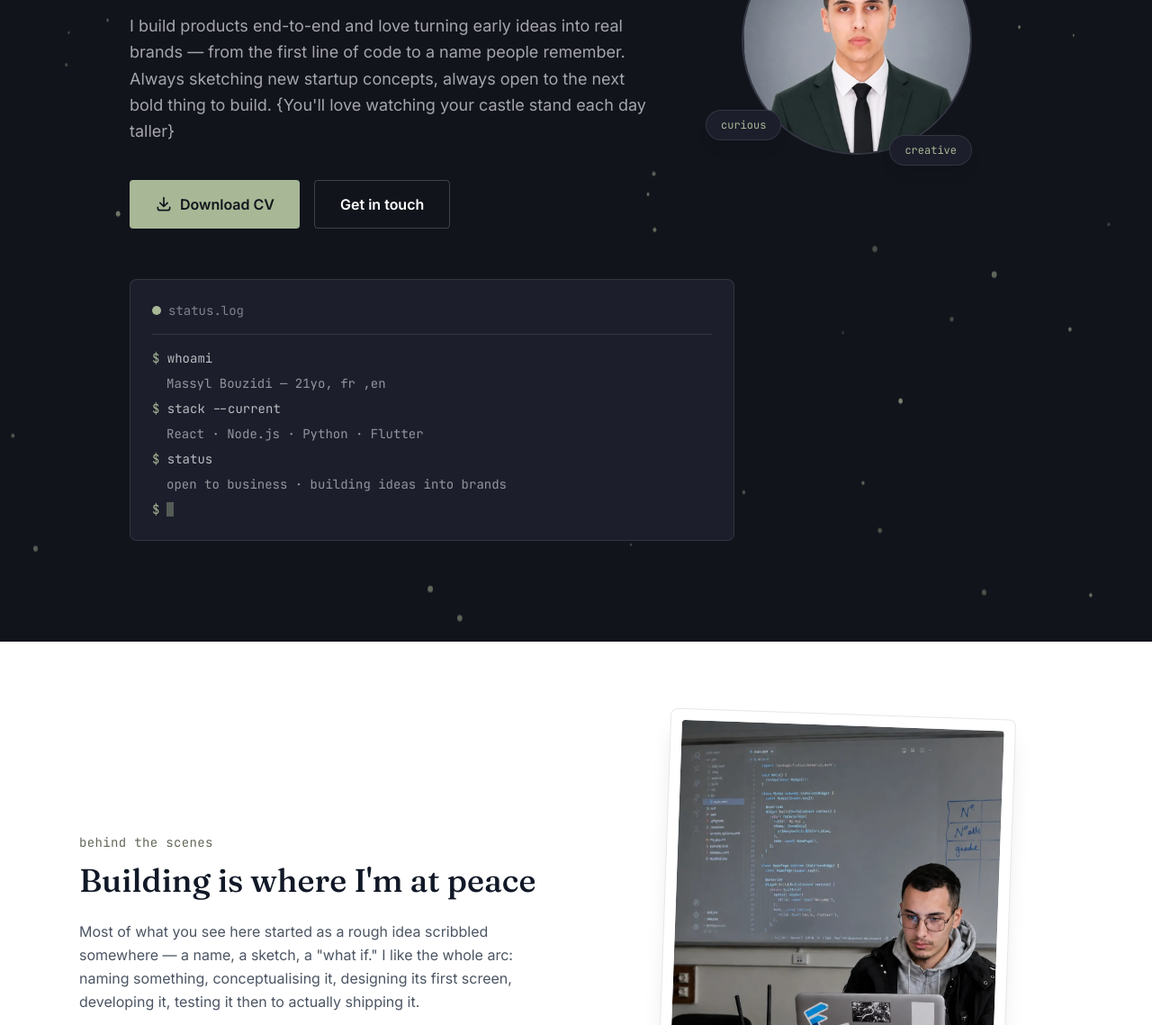
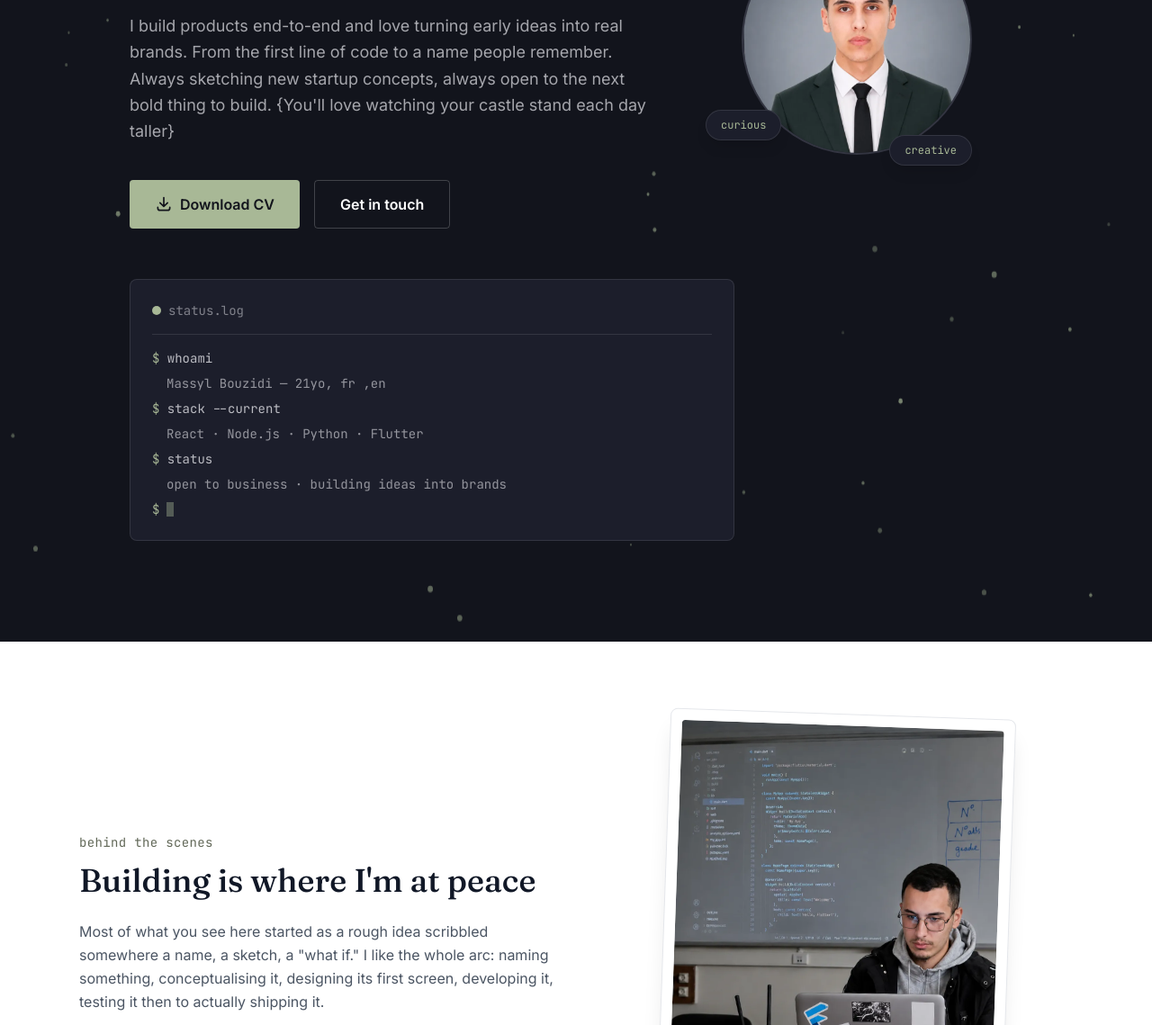
Before and after one commit to massdjelf/portfolio, a plain HTML site: page index.html in a window 1280 px wide. Shown: the part 278-1417 px from the top of the page at 90% size. Drawn offline with nearby package versions, Linux system fonts and the light colour scheme.

Commit message:
small fixes

```diff
--- a/index.html
+++ b/index.html
@@ -3,7 +3,7 @@
 <head>
     <meta charset="UTF-8">
     <meta name="viewport" content="width=device-width, initial-scale=1.0">
-    <title> massyl.uk - Creative Developer</title>
+    <title> Massyl.uk - Creative Developer - Problem Solver</title>
     <meta name="description" content="Modern portfolio showcasing web development, mobile apps, and creative design projects with interactive demonstrations.">
     <link rel="icon" type="image/webp" href="resources/favicon.webp">
     <meta property="og:image" content="https://massyl.uk/resources/profile-hero.webp">
@@ -190,8 +190,8 @@
                         <span class="text-mint-400">Bouzidi</span>
                     </h1>
                     <p class="hero-subtitle text-lg text-ink-100/70 mb-10 leading-relaxed max-w-xl">
-                        I build products end-to-end and love turning early ideas into real brands —
-                        from the first line of code to a name people remember. Always sketching new
+                        I build products end-to-end and love turning early ideas into real brands.
+                        From the first line of code to a name people remember. Always sketching new
                         startup concepts, always open to the next bold thing to build.
                         {You'll love watching your castle stand each day taller}
                     </p>
@@ -258,7 +258,7 @@
                         Building is where I'm at peace
                     </h2>
                     <p class="text-gray-600 leading-relaxed mb-4">
-                        Most of what you see here started as a rough idea scribbled somewhere —
+                        Most of what you see here started as a rough idea scribbled somewhere
                         a name, a sketch, a "what if." I like the whole arc: naming something,
                         conceptualising it,
                         designing its first screen, developing it, testing it then to actually shipping it.
```
